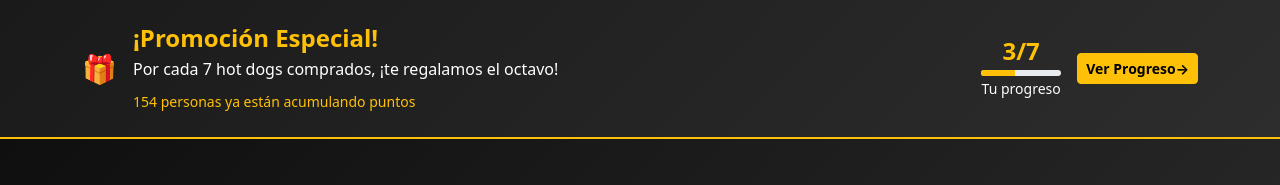
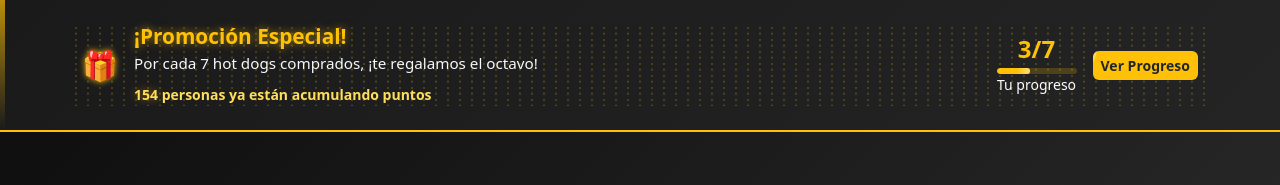
Before and after one commit to HersonAJ/Proyecto-Venta, an Angular app in the folder Frontend/ProyectoVenta/: page /inicio in a window 1280 px wide. Shown: the top 185 px of the page. Built offline with nearby package versions, Linux system fonts and the light colour scheme.

Commit message:
mejoras de diseño

```diff
--- a/Frontend/ProyectoVenta/src/app/inicio/inicio.html
+++ b/Frontend/ProyectoVenta/src/app/inicio/inicio.html
@@ -1,30 +1,29 @@
 <!-- inicio.component.html -->
 
 <!-- Promoción Principal - Lo primero que se ve -->
-<!-- Promoción Principal - Versión Dinámica -->
 <section class="promo-section bg-dark text-white py-4">
   <div class="container">
     <div class="row align-items-center">
       <div class="col-md-8">
         <div class="d-flex align-items-center gap-3">
           <!-- Emoji animado -->
-          <span class="h3 mb-0 promo-emoji">🎁</span>
+          <span class="promo-emoji">🎁</span>
 
           <div class="promo-content">
-            <!-- Título con efecto -->
-            <h4 class="fw-bold mb-1 text-warning promo-title">
-              <span class="promo-text">¡Promoción Especial!</span>
+            <!-- Título con glow -->
+            <h4 class="promo-title fw-bold mb-1 text-warning">
+              ¡Promoción Especial!
             </h4>
 
-            <!-- Texto con efecto tipo máquina de escribir -->
-            <p class="mb-0 opacity-90 promo-description">
+            <!-- Descripción -->
+            <p class="promo-description mb-0">
               Por cada 7 hot dogs comprados, ¡te regalamos el octavo!
             </p>
 
             <!-- Contador animado -->
             <div class="promo-counter mt-2">
-              <small class="text-warning">
-                <span class="counter-number">154</span> personas ya están acumulando puntos
+              <small>
+                <span class="counter-highlight">154</span> personas ya están acumulando puntos
               </small>
             </div>
           </div>
@@ -33,30 +32,28 @@
 
       <div class="col-md-4 text-md-end">
         <div class="d-flex align-items-center justify-content-md-end gap-3">
-          <!-- Progress con animación -->
+          <!-- Progress animado -->
           <div class="text-center progress-container">
             <div class="h4 fw-bold mb-0 text-warning progress-number">3/7</div>
-            <div class="progress mt-1" style="height: 6px; width: 80px;">
-              <div class="progress-bar bg-warning progress-bar-animated"
-                   style="width: 42%"></div>
+            <div class="progress mt-1" style="height: 6px; width: 80px; background: rgba(255,193,7,0.2);">
+              <div class="progress-bar progress-bar-animated"
+                   style="width: 42%; background: #ffc107;"></div>
             </div>
             <small class="opacity-90">Tu progreso</small>
           </div>
 
           <!-- Botón con efecto -->
-          <button class="btn btn-warning btn-sm fw-bold promo-btn">
-            <span class="btn-text">Ver Progreso</span>
-            <span class="btn-arrow">→</span>
+          <button class="btn promo-btn btn-sm fw-bold">
+            Ver Progreso
           </button>
         </div>
       </div>
     </div>
 
-    <!-- Efecto de confeti ocasional -->
+    <!-- Confeti minimalista -->
     <div class="confetti"></div>
   </div>
 </section>
-
 <!-- Hero Section Oscuro -->
 <section class="hero-section bg-dark text-white py-5">
   <div class="container">
--- a/Frontend/ProyectoVenta/src/app/inicio/inicio.scss
+++ b/Frontend/ProyectoVenta/src/app/inicio/inicio.scss
@@ -1,9 +1,238 @@
-/* inicio.component.scss */
+/* ==== PROMO SECTION V2 ==== */
 .promo-section {
-  background: linear-gradient(135deg, #1a1a1a 0%, #2d2d2d 100%);
+  background: linear-gradient(135deg, #1a1a1a 0%, #242424 100%);
   border-bottom: 2px solid #ffc107;
+  position: relative;
+  padding: 1.5rem 0;
+  overflow: hidden;
+
+  /* Sutil brillo lateral */
+  &::before {
+    content: "";
+    position: absolute;
+    top: 0;
+    left: 0;
+    width: 5px;
+    height: 100%;
+    background: linear-gradient(180deg, #ffc107, transparent);
+    animation: side-glow 2s ease-in-out infinite alternate;
+  }
+
+  .container {
+    position: relative;
+    z-index: 2;
+  }
+
+  /* Emoji animado */
+  .promo-emoji {
+    animation: bounce 1.6s infinite ease-in-out;
+    font-size: 1.8rem;
+    filter: drop-shadow(0 0 3px #ffc107);
+  }
+
+  /* Título principal */
+  .promo-title {
+    font-size: 1.3rem;
+    text-shadow: 0 0 6px rgba(255, 193, 7, 0.5);
+    animation: subtle-glow 2s ease-in-out infinite alternate;
+  }
+
+  /* Texto descriptivo */
+  .promo-description {
+    font-size: 0.95rem;
+    line-height: 1.4;
+    color: #f8f9fa;
+    animation: fadeInText 1.5s ease forwards;
+    white-space: normal; /* 🔧 permite el salto de línea en móvil */
+    border: none; /* quitamos el borde de la animación anterior */
+    overflow: visible;
+  }
+
+  /* Contador */
+  .promo-counter {
+    margin-top: 0.5rem;
+    small {
+      color: #ffc107;
+      font-weight: 600;
+      animation: pulseText 2s infinite;
+    }
+  }
+
+  /* Botón promocional */
+  .promo-btn {
+    background: #ffc107;
+    color: #212529;
+    font-weight: 700;
+    border: none;
+    border-radius: 6px;
+    transition: all 0.3s ease;
+    position: relative;
+    overflow: hidden;
+
+    &::after {
+      content: "";
+      position: absolute;
+      top: 0;
+      left: -100%;
+      width: 100%;
+      height: 100%;
+      background: rgba(255, 255, 255, 0.4);
+      transform: skewX(-20deg);
+      transition: left 0.4s;
+    }
+
+    &:hover::after {
+      left: 200%;
+    }
+
+    &:hover {
+      box-shadow: 0 0 12px rgba(255, 193, 7, 0.5);
+      transform: translateY(-2px);
+    }
+  }
+
+  /* Confeti minimalista */
+  .confetti {
+    position: absolute;
+    inset: 0;
+    background-image:
+      radial-gradient(circle, #ffc107 1.5px, transparent 1.5px),
+      radial-gradient(circle, #ffda47 1.5px, transparent 1.5px);
+    background-size: 12px 12px;
+    animation: confetti-fall 12s linear infinite;
+    opacity: 0.2;
+    pointer-events: none;
+  }
 }
 
+/* ==== ANIMACIONES ==== */
+@keyframes side-glow {
+  from { opacity: 0.4; }
+  to { opacity: 1; }
+}
+
+@keyframes bounce {
+  0%, 100% { transform: translateY(0); }
+  50% { transform: translateY(-5px); }
+}
+
+@keyframes subtle-glow {
+  from { text-shadow: 0 0 6px rgba(255, 193, 7, 0.4); }
+  to { text-shadow: 0 0 10px rgba(255, 193, 7, 0.8); }
+}
+
+@keyframes fadeInText {
+  from { opacity: 0; transform: translateY(5px); }
+  to { opacity: 1; transform: translateY(0); }
+}
+
+@keyframes pulseText {
+  0%, 100% { color: #ffc107; }
+  50% { color: #ffde5c; }
+}
+
+@keyframes confetti-fall {
+  from { background-position: 0 0, 0 0; }
+  to { background-position: 0 600px, 0 700px; }
+}
+
+/* ==== RESPONSIVE ==== */
+@media (max-width: 768px) {
+  .promo-section {
+    text-align: center;
+    padding: 2rem 1rem;
+
+    .promo-title {
+      font-size: 1.2rem;
+    }
+
+    .promo-description {
+      font-size: 1rem;
+      max-width: 100%;
+      white-space: normal; /* ✅ se asegura que no se corte */
+    }
+
+    .promo-btn {
+      margin-top: 1rem;
+      width: 100%;
+    }
+
+    .progress-container {
+      margin-top: 1rem;
+    }
+  }
+}
+
+
+/* ==== PROGRESS BAR ANIMADO ==== */
+.progress-bar-animated {
+  position: relative;
+  overflow: hidden;
+  border-radius: 3px;
+
+  &::before {
+    content: '';
+    position: absolute;
+    top: 0;
+    left: -100%;
+    width: 100%;
+    height: 100%;
+    background: linear-gradient(
+      90deg,
+      transparent,
+      rgba(255, 255, 255, 0.6),
+      transparent
+    );
+    animation: shimmer 2s infinite;
+  }
+}
+
+@keyframes shimmer {
+  0% {
+    left: -100%;
+  }
+  100% {
+    left: 100%;
+  }
+}
+
+/* Efecto para el número del contador */
+.counter-highlight {
+  color: #ffc107;
+  font-weight: bold;
+  animation: pulseText 2s infinite;
+  text-shadow: 0 0 8px rgba(255, 193, 7, 0.5);
+}
+
+/* Asegurar que el progress container tenga buen espaciado en móvil */
+.progress-container {
+  display: flex;
+  flex-direction: column;
+  align-items: center;
+
+  @media (max-width: 768px) {
+    margin: 1rem 0;
+  }
+}
+
+/* Mejorar la alineación en móvil */
+@media (max-width: 768px) {
+  .promo-section .d-flex.align-items-center {
+    flex-direction: column;
+    text-align: center;
+    gap: 1rem !important;
+  }
+
+  .promo-content {
+    width: 100%;
+  }
+
+  .col-md-4.text-md-end .d-flex {
+    justify-content: center !important;
+  }
+}
+
+//de aqui en adelante no es promo
 .hero-section {
   background: linear-gradient(135deg, #0f0f0f 0%, #2d2d2d 100%);
 }
```
